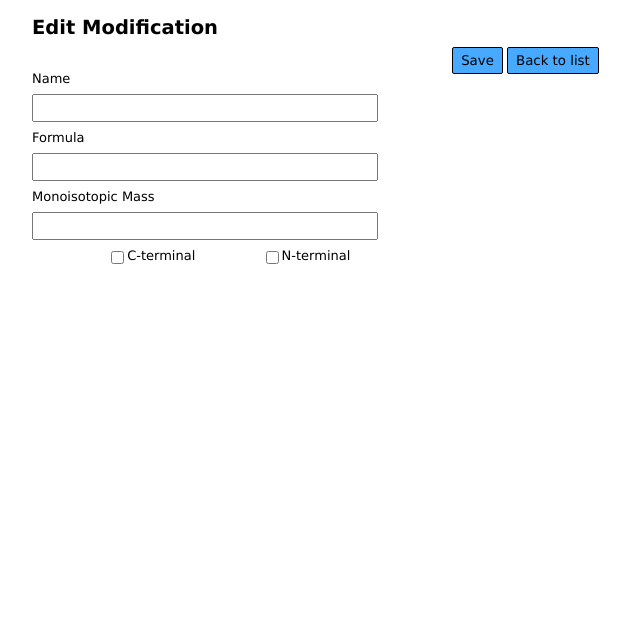
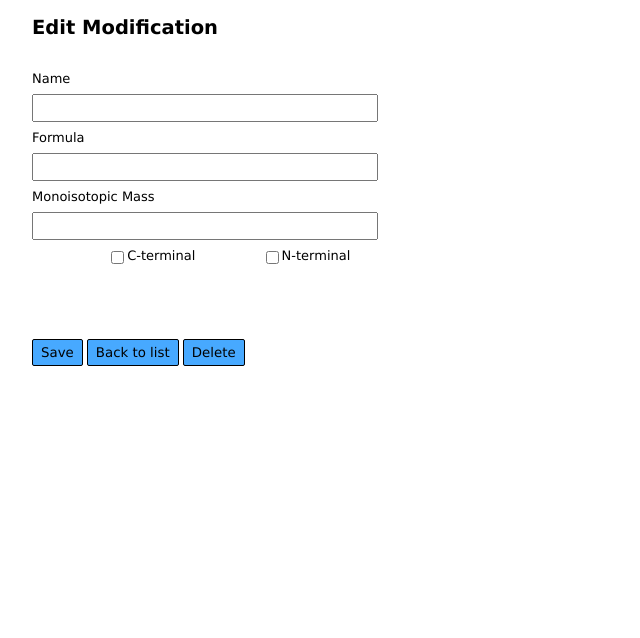
Before and after one commit to privrja/bbdgnc, a CodeIgniter app: page /database/index.php/modification/edit/ in a window 1280 px wide. Shown: the part 196-834 px from the top of the page, without its empty margins (0-640 px from the left). Run offline with CodeIgniter, Linux system fonts and the light colour scheme; data that the repository does not hold is empty; some libraries are stand-ins or nearby versions.

Commit message:
Dev
+ deleting modification

```diff
--- a/application/controllers/Modification.php
+++ b/application/controllers/Modification.php
@@ -163,7 +163,6 @@ class Modification extends CI_Controller {
     }
 
     public function delete($id = 0) {
-//        $id = $this->input->post(Front::ID);
         $data[ModificationTO::TABLE_NAME] = $this->database->findById($id);
         try {
             $this->database->delete($id, new SequenceDatabase($this));
--- a/application/views/modifications/edit.php
+++ b/application/views/modifications/edit.php
@@ -29,14 +29,22 @@ use Bbdgnc\Enum\Front;
             <label for="chk-cterminal" class="chk">C-terminal</label>
             <input type="checkbox" id="chk-cterminal"
                    name="<?= Front::MODIFICATION_TERMINAL_C ?>" <?= Front::checked(set_value(Front::MODIFICATION_TERMINAL_C, $modification['cterminal'])) ?> />
+
         </div>
+        <div id="div-editor-form-block">
+            <button>Save</button>
+            <button type="button" onclick="window.location.href = '<?= site_url('modification') ?>'">Back to
+                list
+            </button>
+            <button type="button"
+                    onclick="window.location.href = '<?= site_url('modification/delete/' . $modification['id']) ?>'">
+                Delete
+            </button>
 
-        <button>Save</button>
-
-        <button type="button" onclick="window.location.href = '<?= site_url('modification') ?>'">Back to list</button>
-
-        <?= validation_errors(); ?>
-        <?php if (isset($errors)) echo $errors; ?>
+            <div>
+                <?= validation_errors(); ?>
+                <?php if (isset($errors)) echo $errors; ?>
+            </div>
+        </div>
+        <?= form_close(); ?>
     </div>
-    <?= form_close(); ?>
-</div>
--- a/assets/css/styles.css
+++ b/assets/css/styles.css
@@ -86,6 +86,13 @@ footer {
     padding: 4vh;
     width: 30%;
     display: inline-block;
+}
+
+#div-editor-form-block {
+    vertical-align: top;
+    padding: 4vh;
+    width: 30%;
+    display: block;
 }
 
 .canvas-small {
```
